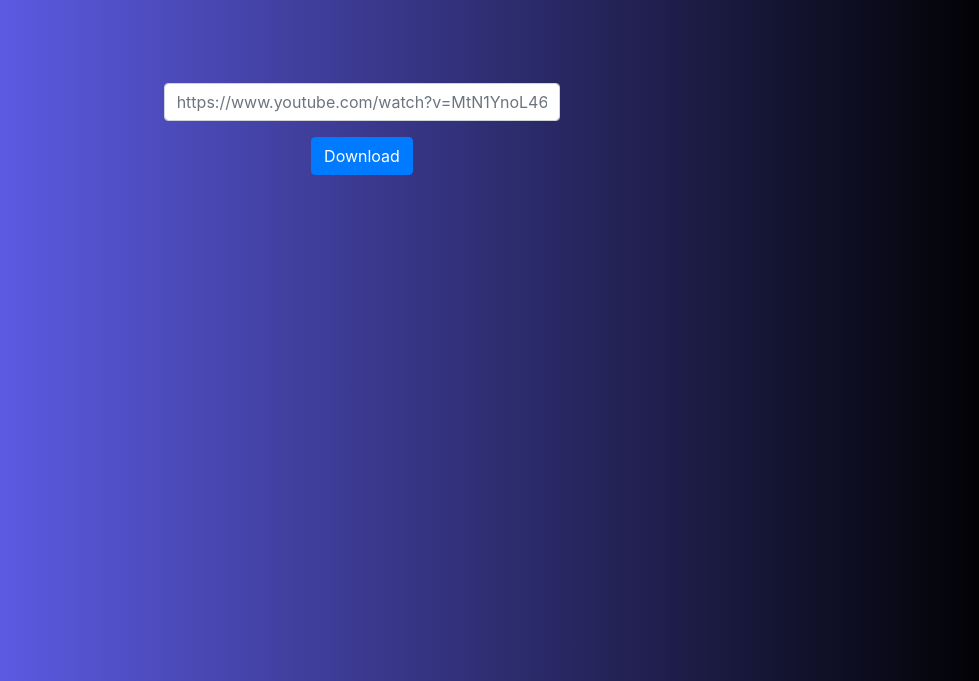
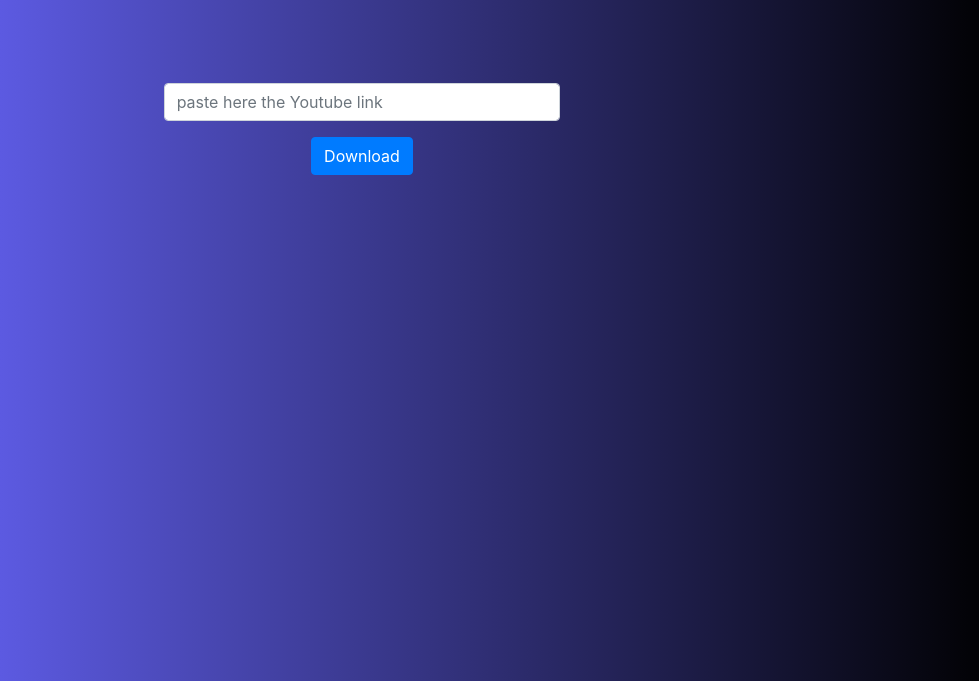
Before and after one commit to vestigialcode/y2boss, a website: page static/index.html in a window 1280 px wide. Shown: the part 119-800 px from the top of the page, without its empty margins (278-1257 px from the left). Drawn offline with nearby package versions, Linux system fonts and the light colour scheme.

Commit message:
ui improvement

```diff
--- a/static/index.html
+++ b/static/index.html
@@ -33,7 +33,7 @@
                     <div class="col-md-4 offset-md-4">
                         <form action="http://localhost:3000/download/" method="GET">
                             <div class="form-group">
-                                <input class="form-control" type="text" name="url" placeholder="https://www.youtube.com/watch?v=MtN1YnoL46Q" required />
+                                <input class="form-control" type="text" name="url" placeholder="paste here the Youtube link" required />
                             </div>
                             <div class="form-group text-center">
                                 <input class="btn btn-primary" type="submit" value="Download" />
```
